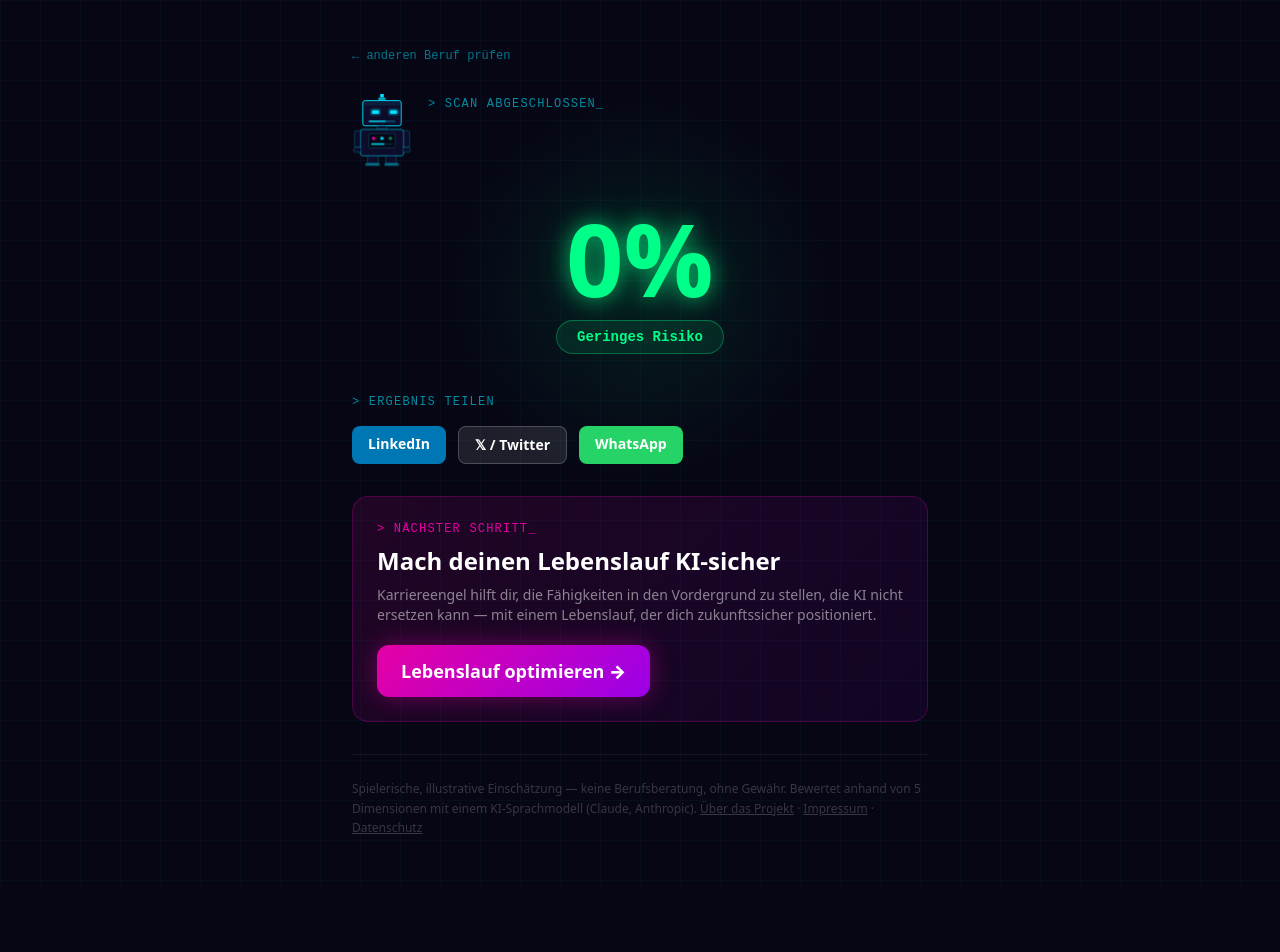
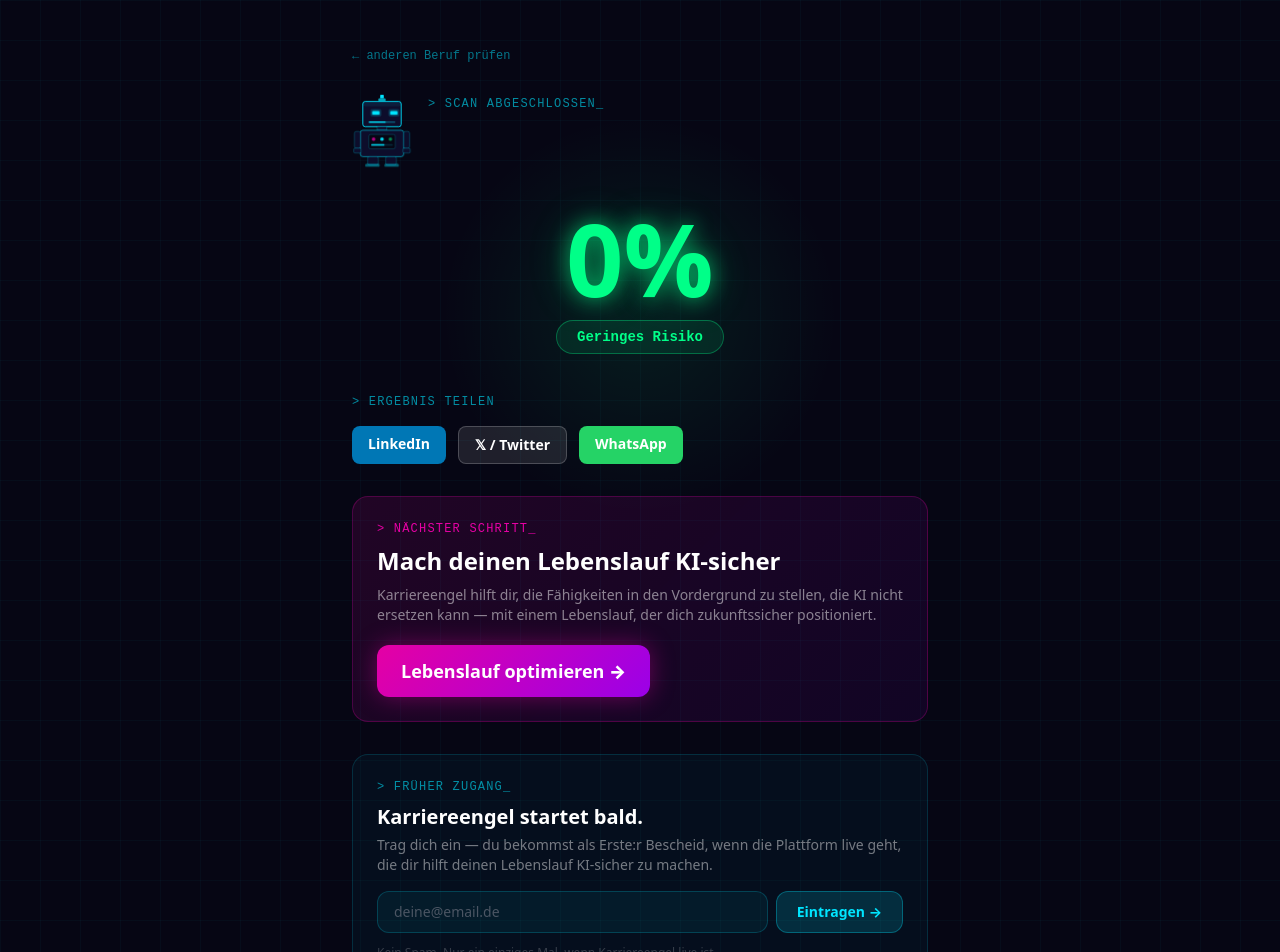
Before and after one commit to arzalpha/ersetzt-mich-ki, a Next.js app: page /ergebnis in a window 1280 px wide. Shown: the top 952 px of the page. Before the commit the page ends 886 px from the top, so only its background shows below. Built offline with nearby package versions, Linux system fonts and the light colour scheme.

Commit message:
feat: MailerLite Waitlist-Block auf Ergebnis-Seite + /api/waitlist Route

```diff
--- /dev/null
+++ b/src/app/api/waitlist/route.ts
@@ -0,0 +1,34 @@
+import { NextRequest, NextResponse } from 'next/server'
+
+export async function POST(req: NextRequest) {
+  const { email } = await req.json()
+  if (!email || !/^[^\s@]+@[^\s@]+\.[^\s@]+$/.test(email)) {
+    return NextResponse.json({ error: 'Ungültige E-Mail' }, { status: 400 })
+  }
+
+  const apiKey = process.env.MAILERLITE_API_KEY
+  if (!apiKey) {
+    return NextResponse.json({ error: 'Konfigurationsfehler' }, { status: 500 })
+  }
+
+  const body: Record<string, unknown> = { email }
+  if (process.env.MAILERLITE_GROUP_ID) {
+    body.groups = [process.env.MAILERLITE_GROUP_ID]
+  }
+
+  const res = await fetch('https://connect.mailerlite.com/api/subscribers', {
+    method: 'POST',
+    headers: {
+      'Authorization': `Bearer ${apiKey}`,
+      'Content-Type': 'application/json',
+      'Accept': 'application/json',
+    },
+    body: JSON.stringify(body),
+  })
+
+  if (!res.ok && res.status !== 409) {
+    return NextResponse.json({ error: 'MailerLite-Fehler' }, { status: 500 })
+  }
+
+  return NextResponse.json({ ok: true })
+}
--- a/src/app/ergebnis/page.tsx
+++ b/src/app/ergebnis/page.tsx
@@ -33,6 +33,64 @@ function DimensionBar({ label, value, inverted }: { label: string; value: number
       </div>
       <span className="text-xs font-mono w-8 text-right" style={{ color }}>{display}%</span>
     </div>
+  )
+}
+
+function WaitlistBlock() {
+  const [email, setEmail] = useState('')
+  const [status, setStatus] = useState<'idle' | 'sending' | 'done' | 'error'>('idle')
+
+  async function handleSubmit(e: React.FormEvent) {
+    e.preventDefault()
+    if (!email.trim()) return
+    setStatus('sending')
+    try {
+      const res = await fetch('/api/waitlist', {
+        method: 'POST',
+        headers: { 'Content-Type': 'application/json' },
+        body: JSON.stringify({ email }),
+      })
+      setStatus(res.ok ? 'done' : 'error')
+    } catch {
+      setStatus('error')
+    }
+  }
+
+  return (
+    <section className="rounded-2xl p-6 mb-8" style={{ background: 'rgba(0,229,255,0.04)', border: '1px solid rgba(0,229,255,0.15)' }}>
+      <p className="text-xs font-mono tracking-widest mb-2" style={{ color: 'rgba(0,229,255,0.6)' }}>&gt; FRÜHER ZUGANG_</p>
+      <h2 className="text-xl font-black text-white mb-1">Karriereengel startet bald.</h2>
+      <p className="text-sm mb-4" style={{ color: 'rgba(255,255,255,0.45)' }}>
+        Trag dich ein — du bekommst als Erste:r Bescheid, wenn die Plattform live geht,
+        die dir hilft deinen Lebenslauf KI-sicher zu machen.
+      </p>
+      {status === 'done' ? (
+        <p className="text-sm font-bold" style={{ color: '#00ff88' }}>✓ Du bist auf der Liste. Wir melden uns!</p>
+      ) : (
+        <form onSubmit={handleSubmit} className="flex gap-2 flex-wrap">
+          <input
+            type="email"
+            value={email}
+            onChange={e => setEmail(e.target.value)}
+            placeholder="deine@email.de"
+            required
+            disabled={status === 'sending'}
+            className="flex-1 min-w-0 rounded-xl px-4 py-2.5 text-white text-sm placeholder-gray-600 focus:outline-none"
+            style={{ background: 'rgba(0,229,255,0.06)', border: '1px solid rgba(0,229,255,0.2)' }}
+          />
+          <button
+            type="submit"
+            disabled={status === 'sending' || !email.trim()}
+            className="font-bold text-sm px-5 py-2.5 rounded-xl transition whitespace-nowrap"
+            style={{ background: 'rgba(0,229,255,0.15)', border: '1px solid rgba(0,229,255,0.3)', color: '#00e5ff', opacity: status === 'sending' ? 0.5 : 1 }}
+          >
+            {status === 'sending' ? '…' : 'Eintragen →'}
+          </button>
+        </form>
+      )}
+      {status === 'error' && <p className="text-xs mt-2" style={{ color: '#e500a4' }}>Fehler beim Eintragen — bitte nochmal versuchen.</p>}
+      <p className="text-xs mt-3" style={{ color: 'rgba(255,255,255,0.2)' }}>Kein Spam. Nur ein einziges Mal, wenn Karriereengel live ist.</p>
+    </section>
   )
 }
 
@@ -146,6 +204,8 @@ export default function ErgebnisPage() {
           </a>
         </section>
 
+        <WaitlistBlock />
+
         <div className="pt-6" style={{ borderTop: '1px solid rgba(255,255,255,0.06)' }}>
           <p className="text-xs leading-relaxed" style={{ color: 'rgba(255,255,255,0.2)' }}>
             Spielerische, illustrative Einschätzung — keine Berufsberatung, ohne Gewähr. Bewertet anhand von 5 Dimensionen mit einem KI-Sprachmodell (Claude, Anthropic).{' '}
```
